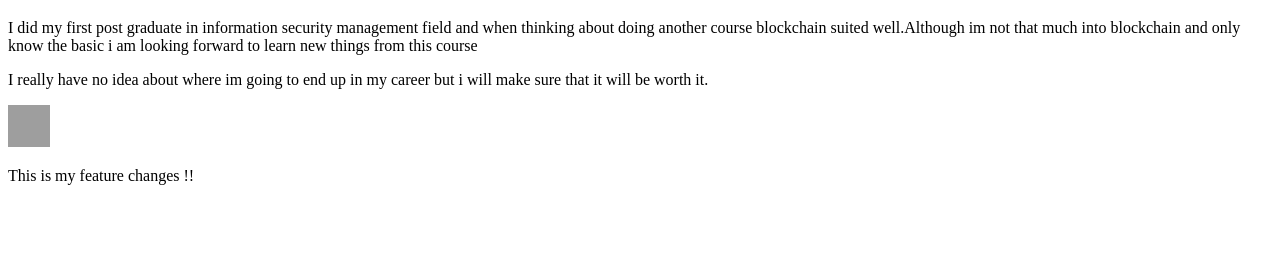
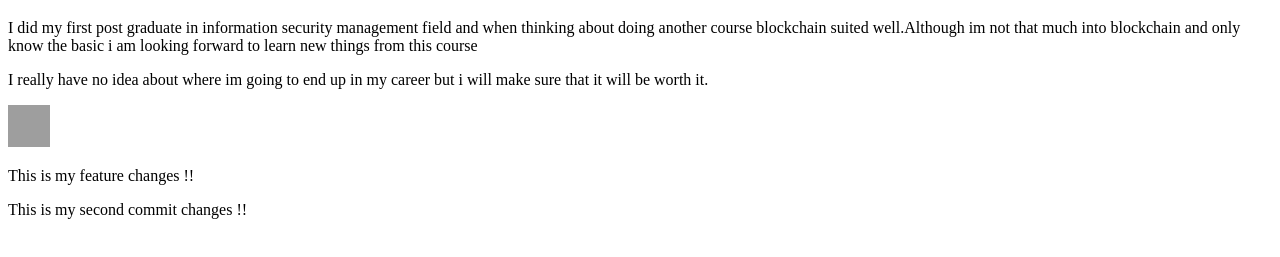
Before and after one commit to Vidusesha/Vid, a plain HTML site: page index.html in a window 1280 px wide. Shown: the part 61-318 px from the top of the page. Drawn offline with Linux system fonts and the light colour scheme; grey boxes are pictures that could not be loaded.

Commit message:
This is my second commit for merge

```diff
--- a/index.html
+++ b/index.html
@@ -10,5 +10,6 @@
 <p>I really have no idea about where im going to end up in my career but i will make sure that it will be worth it.</p>
 <img src="http://wallpaperswide.com/download/winter_nature_3-wallpaper-1366x768.jpg" alt="Lavender Gardens" height="42" width="42">
 <p>This is my feature changes !!</p>
+<p>This is my second commit changes !!</p>
 </body>
 </html>
```
